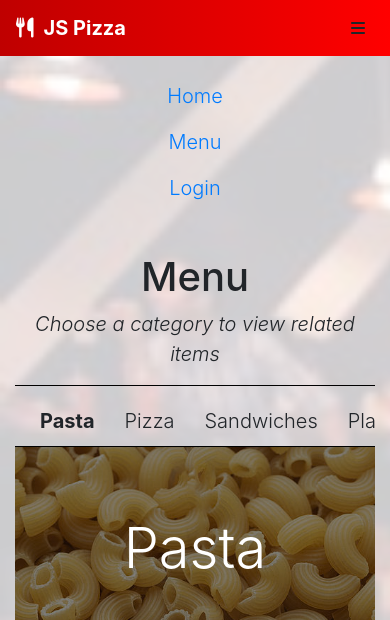
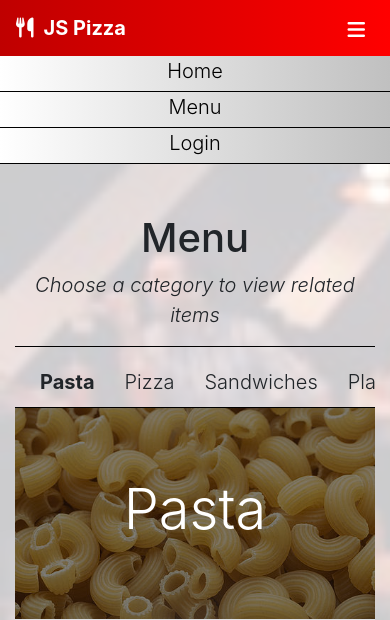
Before and after one commit to jselzer626/Pizza, a Django app: page /loadMenu in a window 390 px wide, after a click that opens the changed part. Shown: the top 620 px of the page. Run offline with Django 3.2, Linux system fonts and the light colour scheme; data comes from the database, SQL or seed files in the repository; some libraries are stand-ins or nearby versions.

Commit message:
fixed mobile user menu and start page

```diff
--- a/static/styles.css
+++ b/static/styles.css
@@ -20,20 +20,26 @@ i {
   .nav-link:not(.mobile) {
     display: none;
   }
+  .dropdown {
+    display: none;
+  }
   #mobileMenuButton {
     position: absolute;
     top: 20;
     right: 15;
     display: block;
+    color: white;
+    font-size: 20px;
   }
-}
-
-#mobileMenu {
-  margin-top: 25px;
-}
-
-#mobileMenu a {
-  padding-bottom: 0px;
+  .lead.mobile {
+    color: black;
+  }
+  #mobileMenu p {
+    background-image: linear-gradient(to right, white, silver);
+    margin-bottom: 0px;
+    padding-bottom: 5px;
+    border-bottom: 1px solid black;
+  }
 }
 
 .footer-details {
@@ -149,7 +155,7 @@ footer {
     margin-left: 15px;
     margin-top: 10px;
   }
-  .menuHeader {
+  .menuHeader:not(#startMenu) {
     flex-flow: row;
     overflow: scroll;
     justify-content: flex-start;
--- a/templates/base.html
+++ b/templates/base.html
@@ -10,7 +10,12 @@
     <script src="https://cdnjs.cloudflare.com/ajax/libs/popper.js/1.14.3/umd/popper.min.js"></script>
     <script src="https://maxcdn.bootstrapcdn.com/bootstrap/4.1.3/js/bootstrap.min.js"></script>
     <script>
-      // not being used rn
+      document.addEventListener("DOMContentLoaded", () => {
+        let mobileMenuButton = document.querySelector("#mobileMenuButton") || ''
+        if (mobileMenuButton) {
+          mobileMenuButton.querySelector('i').className.includes('user') ? mobileMenuButton.style.top = 13 : ''
+        }
+      })
     </script>
     {% block staticfile %}{% endblock %}
     <title>{% block title %}{% endblock %}</title>
@@ -20,7 +25,7 @@
     <ul class="navbar-nav ml-auto">
       {% if user.username %}
       <div class="dropdown d-inline">
-        <a class="nav-link dropdown-toggle lead mobile" role="button" id="userDetails" data-toggle="dropdown"><i class="far fa-user"></i>{{ user.username }}</a>
+        <a class="nav-link dropdown-toggle lead" role="button" id="userDetails" data-toggle="dropdown"><i class="far fa-user"></i>{{ user.username }}</a>
           <div class="dropdown-menu">
             <li><a class="dropdown-item" href="/">Home</a></li>
             <a class="dropdown-item" href="{% url 'viewCart' %}">View Cart</a>
@@ -30,6 +35,7 @@
             {% endif %}
           </div>
       </div>
+      <a id="mobileMenuButton" data-toggle="collapse" data-target="#mobileMenu"><i class="far fa-user"></i>{{ user.username }}</a>
       {% else %}
       <a class="nav-link lead" href="/">Home</a>
       <a class="nav-link lead" href="{% url 'loadMenu' %}">Menu</a>
@@ -41,7 +47,15 @@
   <div id="mobileMenu" class="collapse">
     <p><a class="lead mobile" href="/">Home</a></p>
     <p><a class="lead mobile" href="{% url 'loadMenu' %}">Menu</a></p>
+    {% if user.username %}
+    <p><a class="lead mobile" href="{% url 'viewCart' %}">View Cart</a></p>
+    {% if user.is_superuser %}
+    <p><a class="lead mobile" href="{% url 'manageOrders' %}">Manage Orders</a></p>
+    {% endif %}
+    <p><a class="lead mobile" href="{% url 'logout' %}">Logout</a></p>
+    {% else %}
     <p><a class="lead mobile" href="{% url 'loginIndex' %}">Login</a></p>
+    {% endif %}
   </div>
   <body>
     <div class="container">
```
